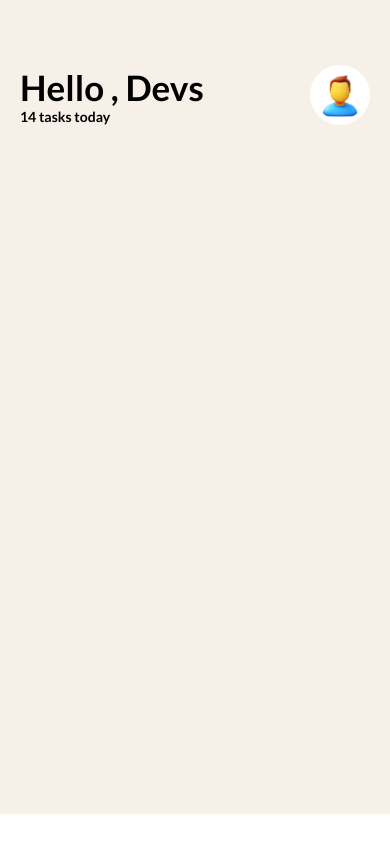
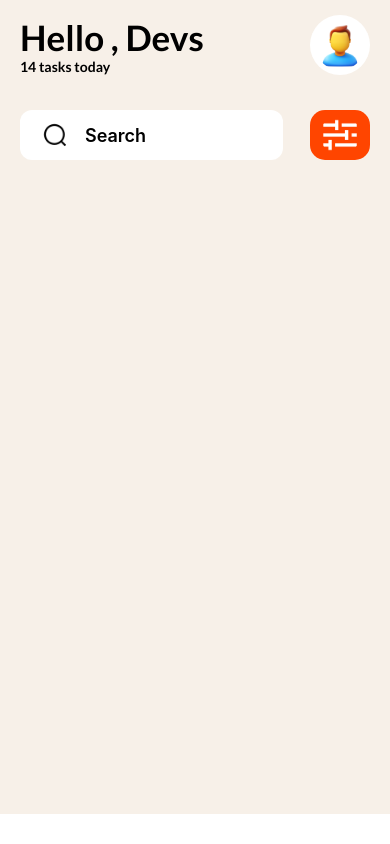
Before and after one commit to E-Mensah/rn-assignment3-11293368, a React Native app in the folder MyApp/: screen / in a window 390 px wide. Built offline with nearby package versions, Linux system fonts and the light colour scheme.

Commit message:
Created another component for the second aspect of the layout in the SearchbarAndButton.js file

```diff
--- a/MyApp/App.js
+++ b/MyApp/App.js
@@ -1,5 +1,6 @@
+import React from 'react';
 import Layout1 from './components/Layout1'
-import React from 'react';
+import SearchbarAndButton from './components/SearchbarAndButton';
 import { StatusBar } from 'expo-status-bar';
 import { StyleSheet, Text, View } from 'react-native';
 import { useFonts } from 'expo-font';
@@ -28,6 +29,8 @@ export default function App() {
 
       <Layout1 />
 
+      <SearchbarAndButton />
+
 
 
 
@@ -41,7 +44,6 @@ const styles = StyleSheet.create({
     backgroundColor: '#f7f0e8',
     paddingLeft: 20,
     paddingRight: 20,
-    paddingTop: 50,
     marginBottom: 30,
     flex: 1,
     gap: 20
--- /dev/null
+++ b/MyApp/components/SearchbarAndButton.js
@@ -0,0 +1,64 @@
+import React from "react";
+import { StyleSheet, View, TextInput, Image, TouchableOpacity } from 'react-native';
+
+const SearchbarAndButton = () => {
+    return(
+        <View style={styles.container3}>
+        <View style={{flexDirection: 'row'}}>
+          <View style={{backgroundColor: 'white', height: 50, borderBottomLeftRadius: 12, borderTopLeftRadius: 12, justifyContent: 'center', alignItems: 'center', paddingLeft: 20}}>
+            <Image
+            source={require('./pics/search.png')}
+            style={{ objectFit: 'cover', width: 30, height: 30, borderRadius: 25,}}
+            />
+          </View>
+          <TextInput
+            style={styles.input}
+            placeholder="Search"
+            placeholderTextColor="#000"
+            keyboardType="default"
+          />
+        </View>
+
+        <TouchableOpacity>
+        <View style={styles.button}>
+          <Image
+          source={require('./pics/slider.png')}
+          style={{ objectFit: 'cover', width: 40, height: 40, borderRadius: 25,}}
+          />
+        </View>
+        </TouchableOpacity>
+      </View>
+
+    );
+}
+
+const styles = StyleSheet.create({
+    container3: {
+        flexDirection: 'row',
+        justifyContent: 'space-between',
+        backgroundColor: '#f7f0e8'
+      },
+
+      input: {
+        height: 50,
+        backgroundColor: 'white',
+        width: 213,
+        borderBottomRightRadius: 12,
+        borderTopRightRadius: 12,
+        paddingLeft: 15,
+        fontSize: 18,
+        fontWeight: '600',
+      },
+
+      button: {
+        width: 60,
+        height: 50,
+        borderRadius: 15,
+        backgroundColor: '#ff4500',
+        justifyContent: 'center',
+        alignItems: 'center',
+      },
+
+});
+
+export default SearchbarAndButton
```
Also changed, not shown: MyApp/components/pics/search.png (renamed from MyApp/components/pics/mynauisearch@3x.png), MyApp/components/pics/slider.png (renamed from MyApp/components/pics/bxslider@3x.png).
